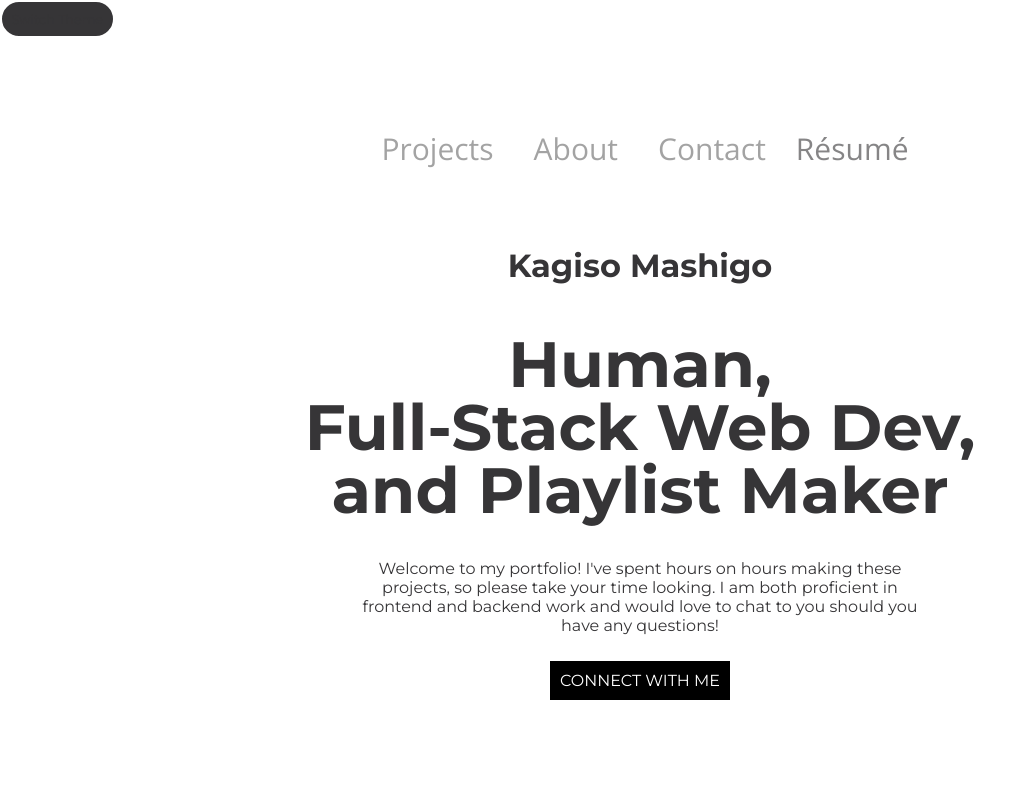
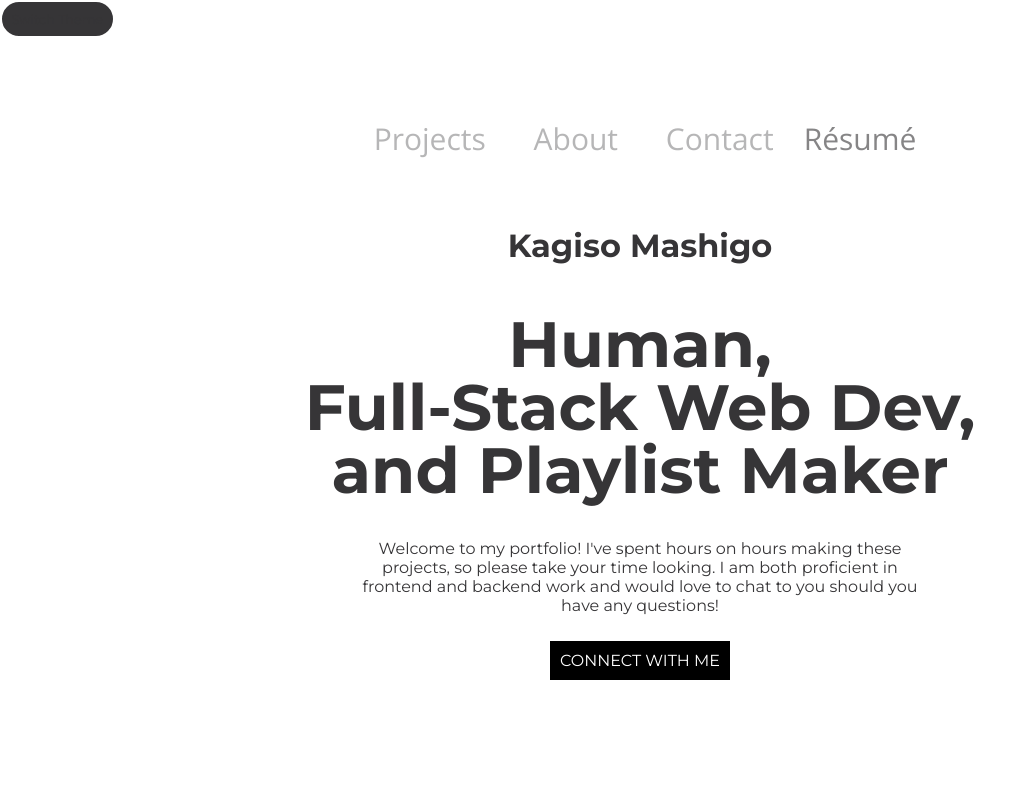
Before and after one commit to KagisoMashigo/portfolio, a React (Create React App) app: page / in a window 1280 px wide. Shown: the top 789 px of the page, without its empty margins (0-1035 px from the left). Built offline with nearby package versions, Linux system fonts and the light colour scheme.

Commit message:
add styling link changes

```diff
--- a/src/components/Header.js
+++ b/src/components/Header.js
@@ -23,7 +23,7 @@ const Header = () => {
                 {" "}
                 {data.headerTagline[1]
                   ? data.headerTagline[1]
-                  : "Full-Stack Dev,"}
+                  : "Full-Stack Web Dev,"}
               </h1>
               <h1>
                 {" "}
--- a/src/components/Navbar.js
+++ b/src/components/Navbar.js
@@ -7,16 +7,14 @@ const Navbar = () => {
       <div className="container">
         <div className="navbar-wrapper">
           <div className="links-wrapper">
-            <button> <Link to="work" spy={true} smooth={true} >Projects</Link></button>
-            <button> <Link to="about" spy={true} smooth={true} >About</Link></button>
-            <button> <Link to="contact" spy={true} smooth={true} >Contact</Link></button>
+            <a> <Link to="work" spy={true} smooth={true} >Projects</Link></a>
+            <a> <Link to="about" spy={true} smooth={true} >About</Link></a>
+            <a> <Link to="contact" spy={true} smooth={true} >Contact</Link></a>
             <a href='https://www.canva.com/design/DAESRUKDf4U/aAH4Grs2zDo4jl5FLZWhCg/view?utm_content=DAESRUKDf4U&utm_campaign=designshare&utm_medium=link&utm_source=publishsharelink'
             target="_blank" download
             rel="noreferrer"
             >Résumé
             </a>
-
-
           </div>
         </div>
       </div>
--- a/src/styles/footer.scss
+++ b/src/styles/footer.scss
@@ -24,7 +24,8 @@
   }
   .email-link {
     font-size: 1.5rem;
-    color: black;
+    text-decoration: none;
+    color: inherit;
   }
   .social-icons {
     margin-top: 20px;
@@ -33,10 +34,10 @@
       margin: 10px;
     }
   }
-  button {
+  a {
     text-decoration: none;
     padding: 10px;
-    font-family: "Open Sans";
+    font-family: "Montserrat";
     opacity: 0.6;
     transition: all 0.2s ease-in-out;
     font-size: 25px;
```
Also changed, not shown: src/images/react-brands.svg (added).
